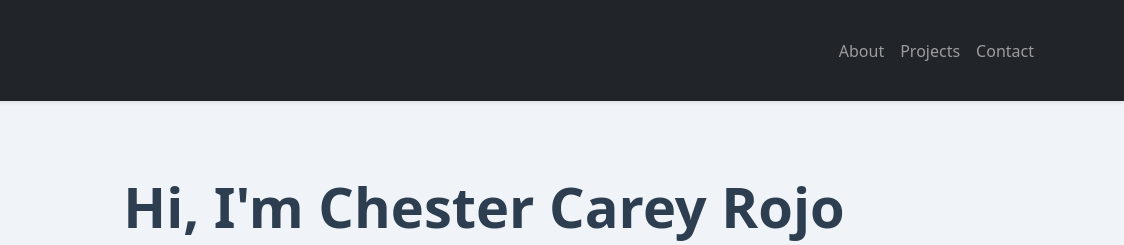
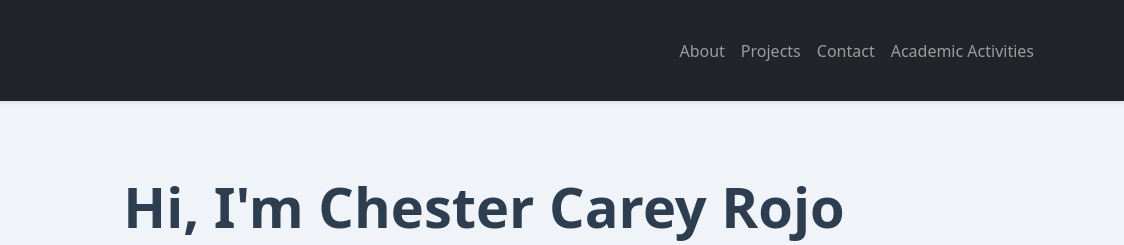
Before and after one commit to Cheztahcry/cheztahcry.github.io, a plain HTML site: page index.html in a window 1280 px wide. Shown: the top 245 px of the page, 156-1280 px from the left. Drawn offline with nearby package versions, Linux system fonts and the light colour scheme.

Commit message:
Added Acaddemic Activities link

```diff
--- a/index.html
+++ b/index.html
@@ -23,6 +23,7 @@
                     <li class="nav-item"><a class="nav-link" href="#about">About</a></li>
                     <li class="nav-item"><a class="nav-link" href="#projects">Projects</a></li>
                     <li class="nav-item"><a class="nav-link" href="#contact">Contact</a></li>
+                    <li class="nav-item"><a class="nav-link" href="./academic-activities">Academic Activities</a></li>
                 </ul>
             </div>
         </div>
```
